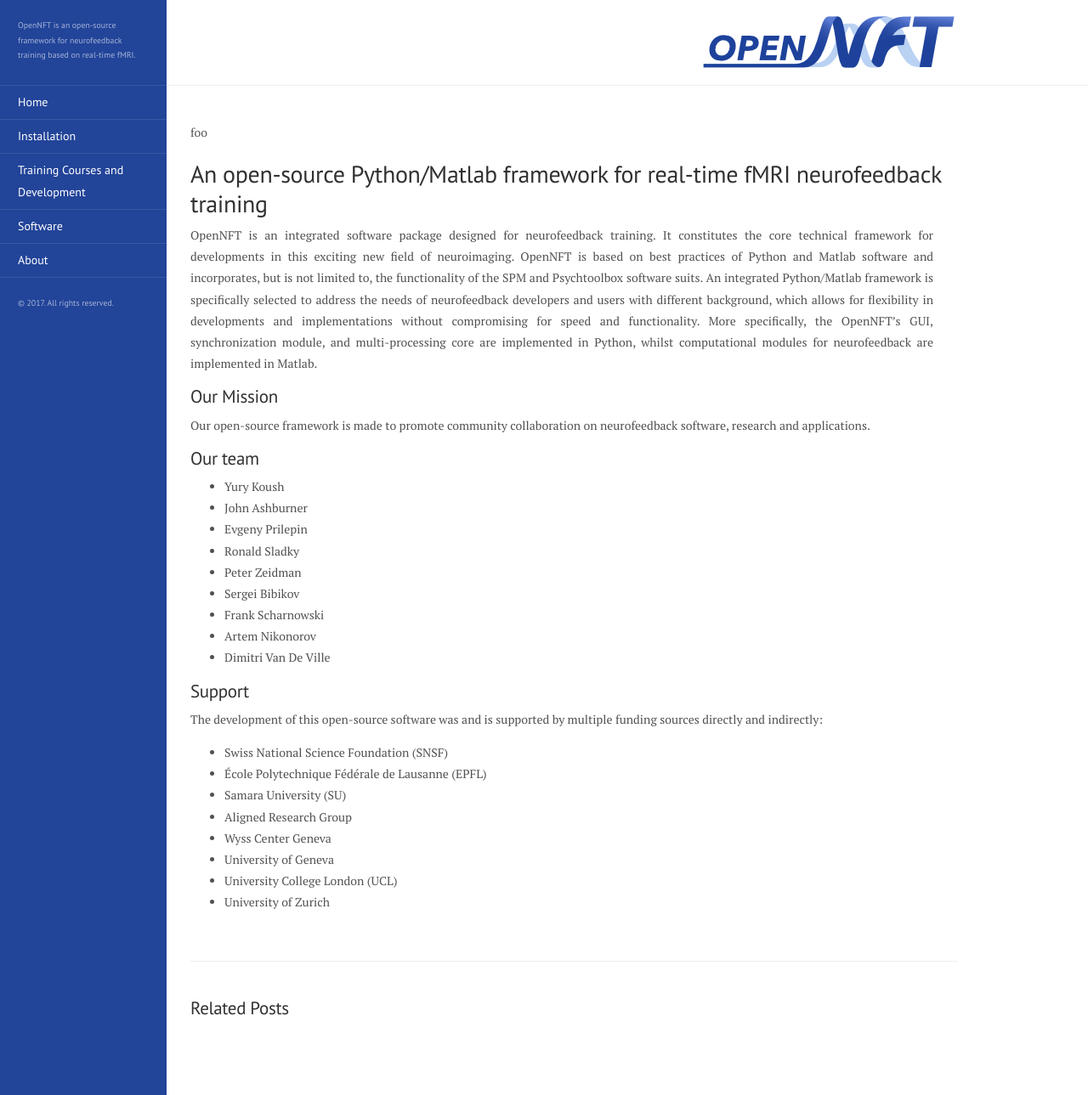
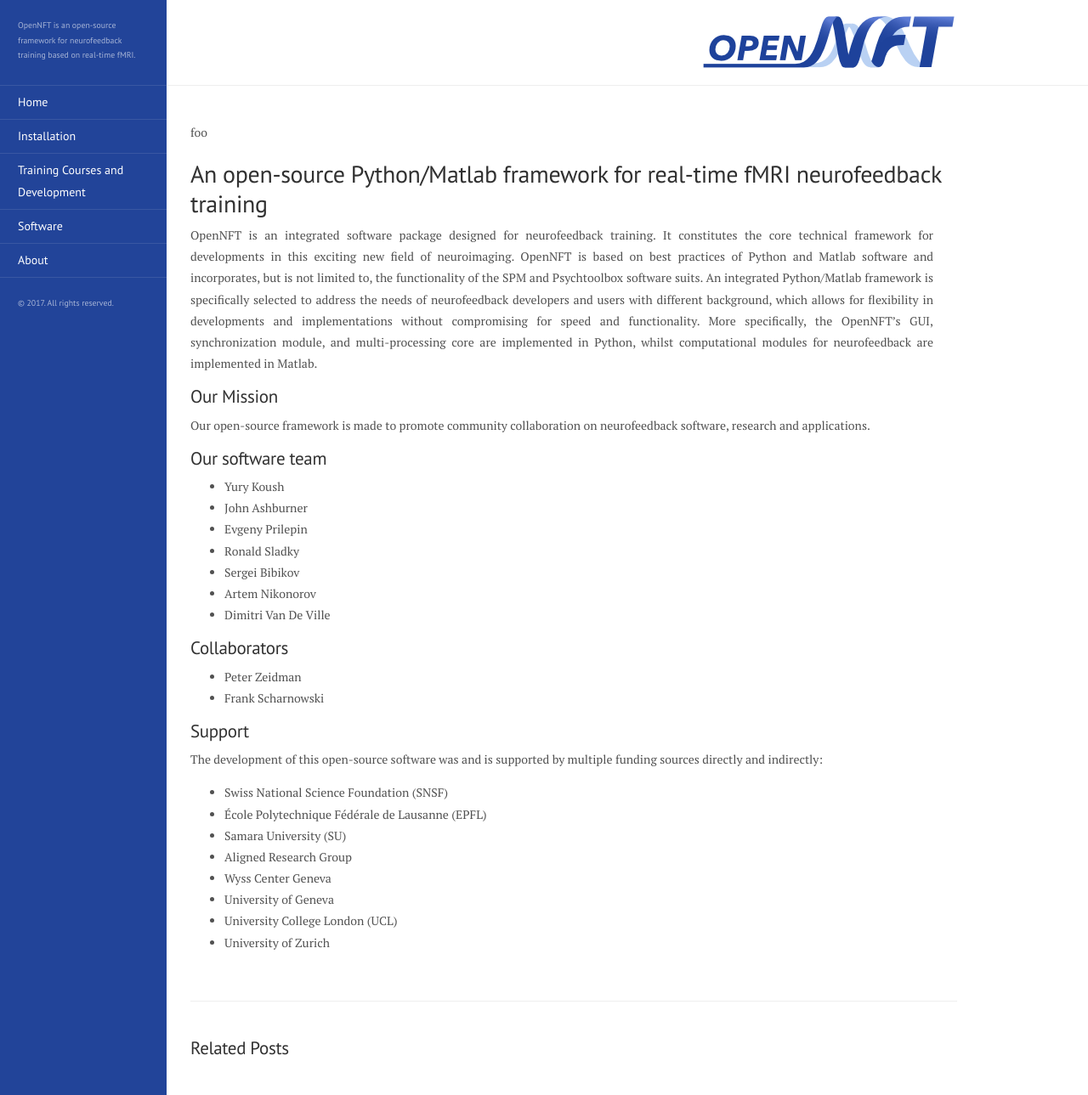
Before and after one commit to OpenNFT/opennft.github.io, a Jekyll site: the page built from _posts/2017-03-14-opennft.md, in a window 1280 px wide and 1289 px high. Shown: the whole window at 85% size. Built offline with Jekyll 4.4.1, drawn with Linux system fonts in a browser that asks for light colours.

Commit message:
collaborators

```diff
--- a/_posts/2017-03-14-opennft.md
+++ b/_posts/2017-03-14-opennft.md
@@ -10,16 +10,18 @@ OpenNFT is an integrated software package designed for neurofeedback training. I
 ## Our Mission
 Our open-source framework is made to promote community collaboration on neurofeedback software, research and applications.
 
-## Our team
+## Our software team
 - Yury Koush
 - John Ashburner
 - Evgeny Prilepin
 - Ronald Sladky
-- Peter Zeidman
 - Sergei Bibikov
-- Frank Scharnowski
 - Artem Nikonorov
 - Dimitri Van De Ville
+
+## Collaborators
+- Peter Zeidman
+- Frank Scharnowski
 
 ## Support
 
```
Also changed, not shown: 2 other files.
